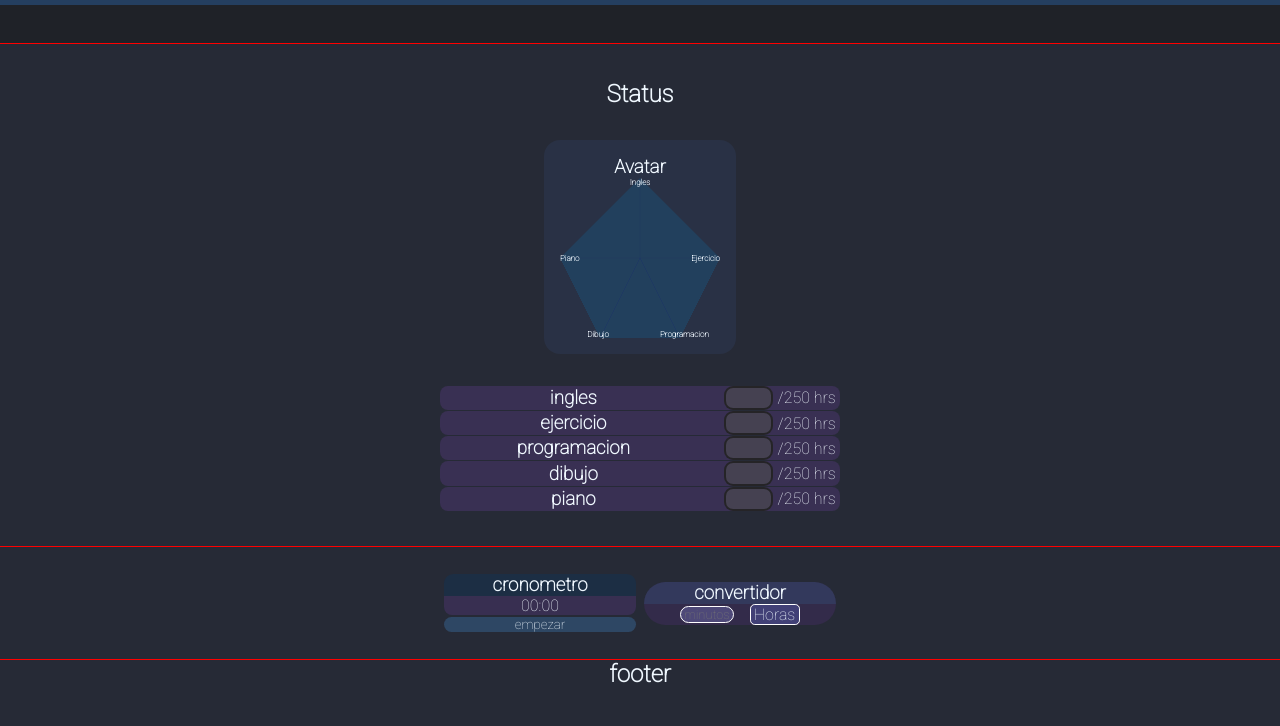
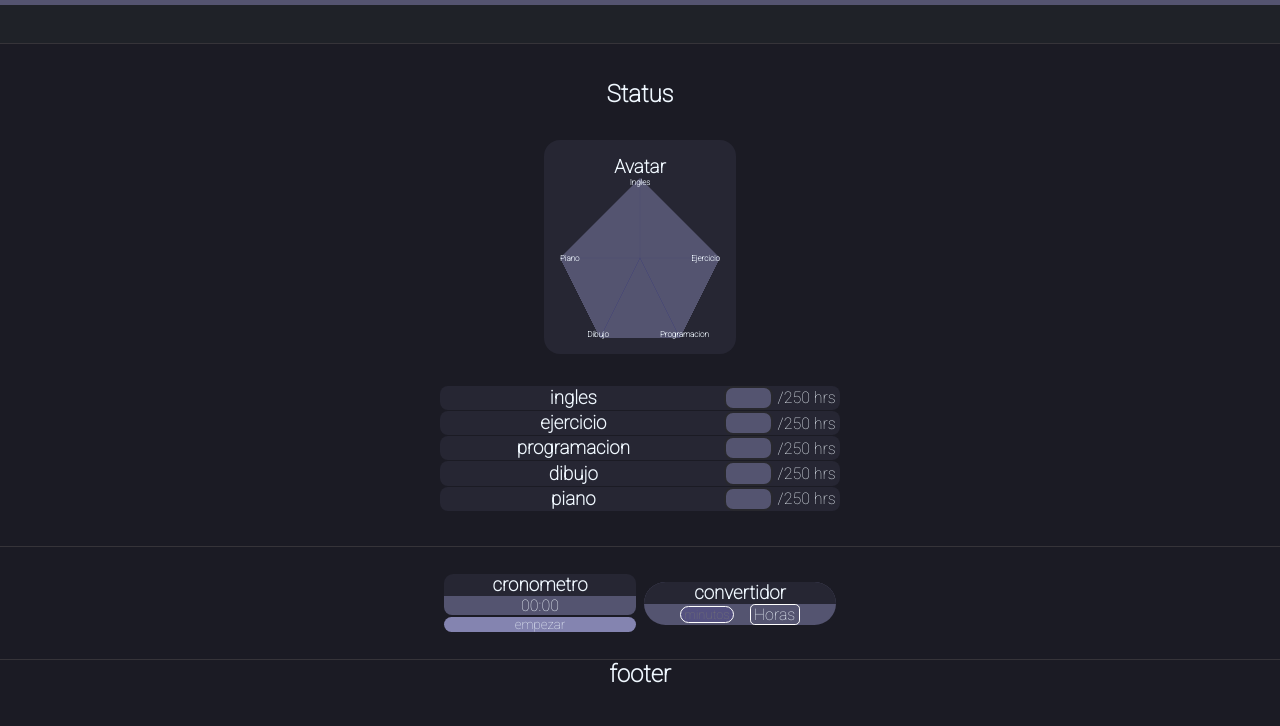
Before and after one commit to sedarmek/status-skills, a plain HTML site: page index.html in a window 1280 px wide. Shown: the part 74-800 px from the top of the page. Drawn offline with Linux system fonts and the light colour scheme.

Commit message:
Se cambia la paleta de colores

```diff
--- a/css/index-styles.css
+++ b/css/index-styles.css
@@ -1,29 +1,29 @@
 @import url('https://fonts.googleapis.com/css2?family=Roboto:wght@100&display=swap');
 :root{
     --bgcolor-body: #0000ff;
-    --bgcolor-main-container: #ff0000;
+    --bgcolor-main-container: #363439;
     /* header */
     --bgcolor-header-principal: #1f2228;
-    --bgcolor-header-menu: #243f60;
-    --bgcolor-header-menu-li: #232222;
+    --bgcolor-header-menu: #545470;
+    --bgcolor-header-menu-li: #8484B0;
     /* main */
-    --bgcolor-main-principal: #262a36;
-    --bgcolor-container-avatar: #2b354bba;
+    --bgcolor-main-principal: #1b1b24;
+    --bgcolor-container-avatar: #262633;/**/
     --canvas-width: 10em;
     --canvas-height: 10em;
-    --bgcolor-skill: #55397d69;
-    --bgcolor-skill-input: #5050508a;
+    --bgcolor-skill: #262633;
+    --bgcolor-skill-input: #545470;
     /* aside */
-    --bgcolor-aside-principal: #262a36;
-    --bgcolor-container-cron-h3: #1c2e44;
-    --bgcolor-container-cron-p: #4b346d80;
-    --bgcolor-container-cron-button: #355b8497;
-    --bgcolor-container-convert: #4e2e7057;
-    --bgcolor-container-convert-h3: #375c8949;
+    --bgcolor-aside-principal: #1b1b24;
+    --bgcolor-container-cron-h3: #262633;
+    --bgcolor-container-cron-p: #545470;
+    --bgcolor-container-cron-button: #8484B0;
+    --bgcolor-container-convert: #545470;
+    --bgcolor-container-convert-h3: #262633;
     --bgcolor-container-convert-input: #555185ca;
-    --bgcolor-container-convert-p: #424279f1;
+    --bgcolor-container-convert-p: #545470;
     /* footer */
-    --bgcolor-footer-principal: #262a36;
+    --bgcolor-footer-principal: #1b1b24;
 }
 *{
     color: aliceblue;
@@ -32,9 +32,7 @@
     padding: 0;
 }
 body{
-    /* overflow: hidden; */
     width: 100vw;
-    margin: 0;
     background-color: var(--bgcolor-body);
 }
 
--- a/js/canvas-skills.js
+++ b/js/canvas-skills.js
@@ -108,7 +108,7 @@ Task:
 
         if (canvas.getContext){
             //pentagono
-            ctx_base.fillStyle = 'rgba(20,100,150, 0.3)';
+            ctx_base.fillStyle = '#545470';
             ctx_base.beginPath();
             ctx_base.moveTo(xCanvasCenter, 0);
             ctx_base.lineTo(xCanvasMax, yCanvasCenter);
@@ -140,7 +140,7 @@ Task:
     function drawSkillsCurrent(){
         convertValueToCanvasPosition();
         if (canvas.getContext){
-            ctx.fillStyle = 'rgba(0,0,150, 0.5)';
+            ctx.fillStyle = '#8484B0';
             ctx.beginPath();
             ctx.clearRect(0,0,xCanvasMaxCurrent,yCanvasMaxCurrent);
             ctx.lineTo(xCanvasCenterCurrent, sk1yConverted);//(1000-width)/2
```
